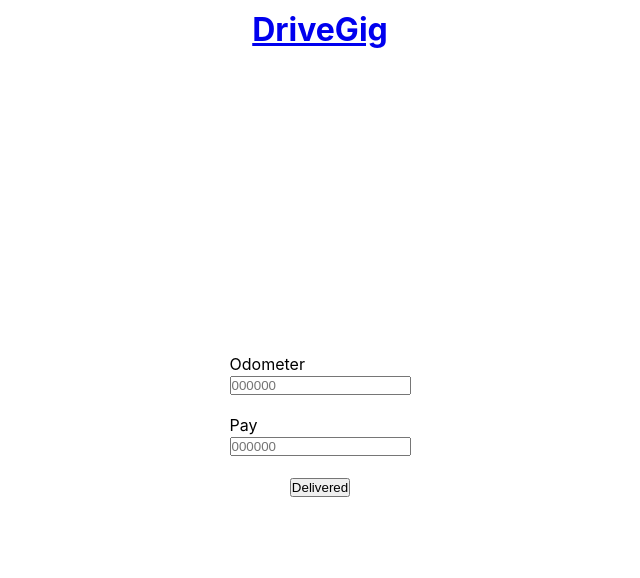
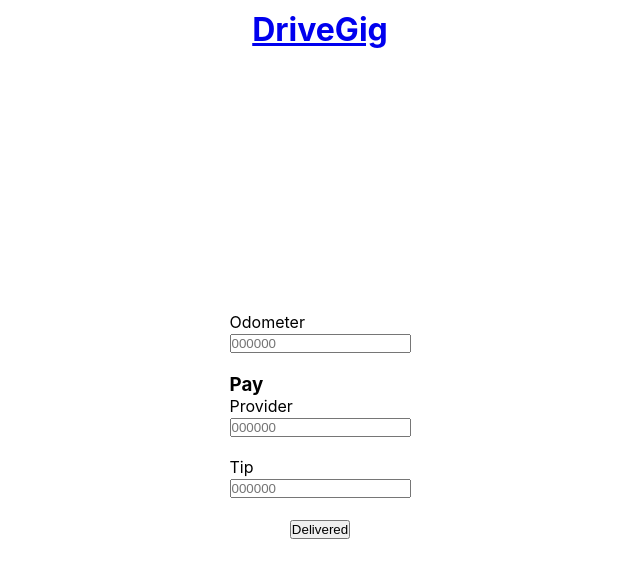
Before and after one commit to Harmtan13/DriveGig, a React (Create React App) app: page /shift/delivery in a window 1280 px wide. Shown: the top 578 px of the page, without its empty margins (320-960 px from the left). Built offline with nearby package versions, Linux system fonts and the light colour scheme.

Commit message:
FINALLY completed working Multi-Trip support

```diff
--- a/src/components/shift/trip/01-TripRouter.js
+++ b/src/components/shift/trip/01-TripRouter.js
@@ -1,4 +1,4 @@
-import React, { useEffect } from 'react';
+import React, { useState, useEffect } from 'react';
 import { Route } from 'react-router-dom';
 
 import StartTrip from './02-StartTrip';
@@ -8,15 +8,16 @@ import Trips from './05-Trips';
 import EndTrip from './06-EndTrip';
 import {
   setLocalStorage,
-  tripCounter,
+  tripSort,
 } from '../../../helpers/trips/TripHelpers';
 import { useTrip, useTrips } from '../../../helpers/trips/customHooks';
+import createTrip from '../../../helpers/CreateTrip';
 
 export default function TripRouter() {
   const [trips, setTrips] = useTrips();
   const [trip, updateTrip, setTrip] = useTrip(trips);
-
-  const tripsCounter = tripCounter(trips);
+  const isAddOn = trip?.time[1].length === 2;
+  const tripsCounter = tripSort(trips);
 
   const tripState = {
     trip,
@@ -25,15 +26,24 @@ export default function TripRouter() {
   };
 
   useEffect(() => {
-    // console.log(trip);
     setTrips(trip);
+  }, [trip]);
+
+  useEffect(() => {
     setLocalStorage({ trip, trips });
-  }, [trip]);
+  }, [trips]);
+
+  useEffect(() => {
+    if (isAddOn) setTrip(createTrip(tripsCounter.totalTrips));
+  }, [isAddOn]);
 
   return (
     <>
       <Route exact path = "/shift/start-trip">
-        <StartTrip {...tripState} />
+        <StartTrip
+          {...tripState}
+          isAddOn = {isAddOn}
+        />
       </Route>
 
       <Route path = "/shift/pickup">
@@ -43,7 +53,6 @@ export default function TripRouter() {
       <Route path = "/shift/departure">
         <Departure
           {...tripState}
-          setTrip = {setTrip}
         />
       </Route>
 
--- a/src/components/shift/trip/02-StartTrip.js
+++ b/src/components/shift/trip/02-StartTrip.js
@@ -3,18 +3,18 @@ import { Link } from 'react-router-dom';
 import { createStamp } from '../../../helpers/trips/TripHelpers';
 
 export default function StartTrip({ trip, updateTrip, tripsCounter }) {
-  const [orderProvider, setOrderProvider] = useState(trip.orderProvider);
-  const [odometerStart, setOdometerStart] = useState(trip.miles[0][0] || '');
-  const [diner, setDiner] = useState(trip.diner || '');
-  const [restaurant, setRestaurant] = useState(trip.restaurant || '');
-  const isAddOn = tripsCounter.active > 1;
+  const isAddOn = tripsCounter.active.length >= 2;
+  const formValue = value => (isAddOn ? '' : value);
+  console.log(formValue('penis'));
 
+  const [orderProvider, setOrderProvider] = useState(formValue(trip.orderProvider));
+  const [odometerStart, setOdometerStart] = useState(formValue(trip.miles[0][0]) || '');
+  const [diner, setDiner] = useState(formValue(trip.diner) || '');
+  const [restaurant, setRestaurant] = useState(formValue(trip.restaurant) || '');
 
   const startTrip = () => {
-    const placement = !isAddOn ? 0 : 1;
-
-    const timeStamp = createStamp('time', Date.now(), 0, placement);
-    const odomStamp = createStamp('miles', odometerStart, 0, placement);
+    const timeStamp = createStamp('time', Date.now(), 0, 0);
+    const odomStamp = createStamp('miles', odometerStart, 0, 0);
     const stampInputs = [timeStamp, odomStamp];
 
     const tripData = {
@@ -29,6 +29,9 @@ export default function StartTrip({ trip, updateTrip, tripsCounter }) {
 
   return (
     <div>
+
+      <h1>{formValue('penis')}</h1>
+
       <label htmlFor = "diner">
         <input
           type = "text"
--- a/src/components/shift/trip/04-Departure.js
+++ b/src/components/shift/trip/04-Departure.js
@@ -1,11 +1,11 @@
 import React from 'react';
 import { Link } from 'react-router-dom';
-import createTrip from '../../../helpers/CreateTrip';
 import { createStamp } from '../../../helpers/trips/TripHelpers';
 
-export default function Departure({ setTrip, updateTrip, tripsCounter }) {
-  const maxTrips = !(tripsCounter.active >= 2);
+export default function Departure({ updateTrip, tripsCounter, setIsAddOn }) {
+  const maxTrips = !(tripsCounter.active.length >= 2);
 
+  // Updates Current Trip
   const updateTripDeparture = () => {
     const timeStamp = createStamp('time', Date.now(), 1);
     const stampInputs = [timeStamp];
@@ -14,11 +14,14 @@ export default function Departure({ setTrip, updateTrip, tripsCounter }) {
       stampInputs,
     };
 
+    // Calls SetState in the background after parsing tripData
     updateTrip(tripData);
   };
 
+  // Updates Current Trip then Resets to a blank slate
   const addTrip = () => {
-    setTrip(createTrip(tripsCounter.totalTrips));
+    updateTripDeparture();
+    // setIsAddOn(true);
   };
 
   const headOutLink = () => (maxTrips ? '/shift/delivery' : '/shift/trips');
--- a/src/components/shift/trip/05-Trips.js
+++ b/src/components/shift/trip/05-Trips.js
@@ -1,21 +1,21 @@
 import React from 'react';
 import { Link } from 'react-router-dom';
 
-export default function Trips({trips, setTrip, activeTrips}) {
+export default function Trips({ trips, setTrip, tripsCounter }) {
   const setCurrentTrip = (id) => {
     setTrip(trips[id]);
-  }
+  };
 
   return (
     <div>
       <h1>Trips</h1>
-      {activeTrips.map((trip) => (
-        <div key={trip.id}>
-          <Link to='/shift/delivery' onClick={() =>(setCurrentTrip(trip.id))}>
-              <h3>{trip.id}</h3>
+      {tripsCounter.active.map(trip => (
+        <div key = {trip.id}>
+          <Link to = "/shift/delivery" onClick = {() => (setCurrentTrip(trip.id))}>
+            <h3>{trip.id}</h3>
           </Link>
         </div>
       ))}
     </div>
-  )
+  );
 }
--- a/src/components/shift/trip/06-EndTrip.js
+++ b/src/components/shift/trip/06-EndTrip.js
@@ -3,8 +3,9 @@ import { Link } from 'react-router-dom';
 import { createStamp } from '../../../helpers/trips/TripHelpers';
 
 export default function EndTrip({ trip, updateTrip }) {
-  const [odometer, setOdometer] = useState('');
-  const [payout, setPayout] = useState('');
+  const [odometer, setOdometer] = useState(trip.miles[1][1] || '');
+  const [providerPay, setProviderPay] = useState(trip.pay.provider || '');
+  const [tip, setTip] = useState(trip.pay.tip || '');
 
   const currentTrips = [];
   // activeTripsHelper(trips);
@@ -17,14 +18,19 @@ export default function EndTrip({ trip, updateTrip }) {
   };
 
   const endTrip = () => {
-    const timeStamp = createStamp('time', Date.now(), 1);
-    const odomStamp = createStamp('miles', odometer, 2);
+    const timeStamp = createStamp('time', Date.now(), 2);
+    const odomStamp = createStamp('miles', odometer, 1);
     const completed = true;
+    const pay = {
+      provider: providerPay,
+      tip,
+    };
     const stampInputs = [timeStamp, odomStamp];
 
     const tripData = {
       completed,
       stampInputs,
+      pay,
     };
 
     updateTrip(tripData);
@@ -49,15 +55,32 @@ export default function EndTrip({ trip, updateTrip }) {
       <br />
       <br />
 
-      <label htmlFor = "payout">
-        <p>Pay</p>
+      <h3>Pay</h3>
+
+      <label htmlFor = "provider">
+        <p>Provider</p>
 
         <input
           type = "number"
-          name = "payout"
+          name = "provider"
           placeholder = "000000"
-          value = {payout}
-          onChange = {e => setPayout(e.target.value)}
+          value = {providerPay}
+          onChange = {e => setProviderPay(e.target.value)}
+        />
+      </label>
+
+      <br />
+      <br />
+
+      <label htmlFor = "tip">
+        <p>Tip</p>
+
+        <input
+          type = "number"
+          name = "tip"
+          placeholder = "000000"
+          value = {tip}
+          onChange = {e => setTip(e.target.value)}
         />
       </label>
 
@@ -65,7 +88,7 @@ export default function EndTrip({ trip, updateTrip }) {
       <br />
 
       <center>
-        <Link to = {determineLink()}>
+        <Link to = "/shift/delivery">
           <button onClick = {endTrip}>
             Delivered
           </button>
--- a/src/helpers/CreateTrip.js
+++ b/src/helpers/CreateTrip.js
@@ -3,8 +3,8 @@ const createTrip = (totalTrips) => {
   const diner = '';
   const restaurant = '';
   const orderProvider = '';
-  const miles = [[]];
-  const time = [[]];
+  const miles = [[], []];
+  const time = [[], [], []];
   const pay = {
     provider: '',
     tip: '',
--- a/src/helpers/trips/TripHelpers.js
+++ b/src/helpers/trips/TripHelpers.js
@@ -20,11 +20,11 @@ const createStamp = (title, stampValue, stage, placement = 1) => ({
   placement,
 });
 
-const tripCounter = (trips) => {
-  const active = trips.filter(trip => trip.completed === false).length;
-  const total = trips.length;
+const tripSort = (trips) => {
+  const active = trips.filter(trip => trip.completed === false);
+  const total = trips;
 
   return { active, total };
 };
 
-export { getLocalStorage, setLocalStorage, createStamp, tripCounter };
+export { getLocalStorage, setLocalStorage, createStamp, tripSort };
--- a/src/helpers/trips/customHooks.js
+++ b/src/helpers/trips/customHooks.js
@@ -1,5 +1,5 @@
 import { useState, useEffect } from 'react';
-import { getLocalStorage, tripCounter, setLocalStorage } from './TripHelpers';
+import { getLocalStorage, tripSort } from './TripHelpers';
 import createTrip from '../CreateTrip';
 
 function useTrips() {
@@ -53,9 +53,7 @@ function useStamps() {
         const { title, stage, placement, stampValue } = stamp;
         const stampCopy = { ...stamps[title] };
         const stampSet = [...stampCopy.stampSet.slice(-1)];
-        console.log(stampSet);
         stampSet[placement] = stampValue;
-        console.log(stampSet);
         const newStamp = { ...stampCopy, stage, stampSet };
 
         updatedStamps[title] = newStamp;
@@ -69,9 +67,9 @@ function useStamps() {
 }
 
 function useTrip(trips) {
-  const tripsCount = tripCounter(trips);
+  const tripsCount = tripSort(trips);
   const { trip: currentTrip } = getLocalStorage;
-  const [trip, setTrip] = useState(currentTrip || createTrip(tripsCount.total));
+  const [trip, setTrip] = useState(currentTrip || createTrip(tripsCount.total.length));
   const [stamps, setStamps] = useStamps();
   const [tripInfo, setTripInfo] = useState({});
 
```
